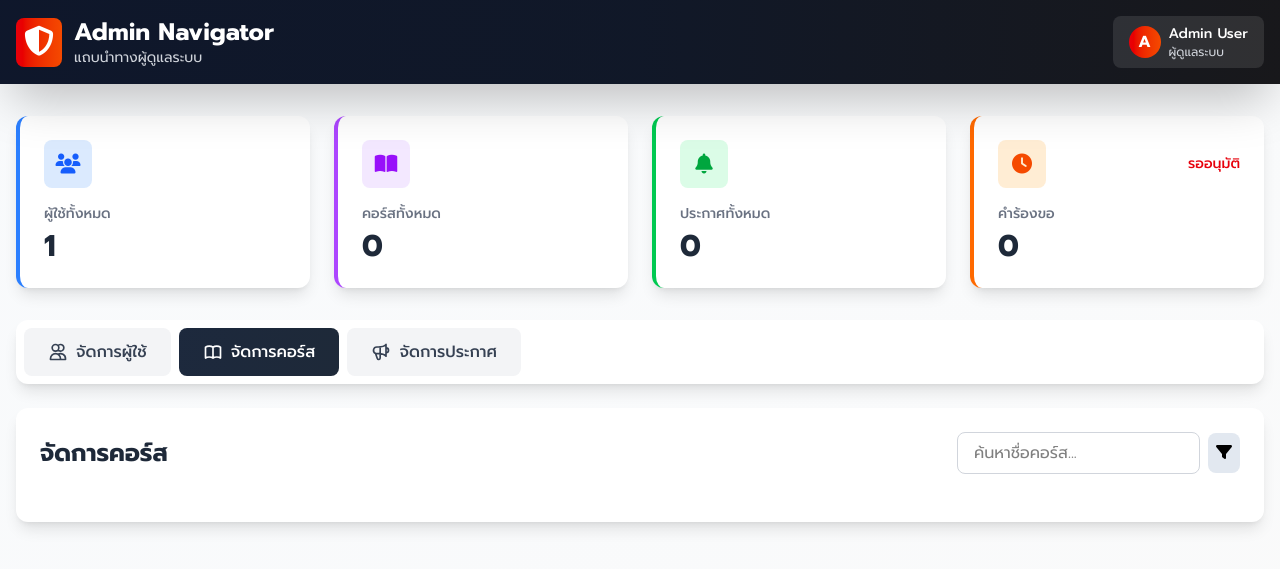
After one commit to pckzy/SSW-ITPost, a Django app: page /administrator/courses in a window 1280 px wide. The commit adds this page. Shown: the top 569 px of the page. Run offline with Django 5.2, Linux system fonts and the light colour scheme; the visitor is signed in with stand-in values (Sample User, id 1); data comes from the database, SQL or seed files in the repository; data that the repository does not hold is empty.

Commit message:
admin manage course

```diff
--- a/itpost/posts/templates/admin_base.html
+++ b/itpost/posts/templates/admin_base.html
@@ -37,7 +37,7 @@
                     </div>
                 </div>
                 <h3 class="text-gray-500 text-sm font-medium mb-1">คอร์สทั้งหมด</h3>
-                <p class="text-3xl font-bold text-gray-800">0</p>
+                <p class="text-3xl font-bold text-gray-800">{{ course_count }}</p>
             </div>
 
             <div class="bg-white rounded-xl shadow-lg p-6 hover:shadow-xl transition-all border-l-4 border-green-500">
@@ -47,7 +47,7 @@
                     </div>
                 </div>
                 <h3 class="text-gray-500 text-sm font-medium mb-1">ประกาศทั้งหมด</h3>
-                <p class="text-3xl font-bold text-gray-800">0</p>
+                <p class="text-3xl font-bold text-gray-800">{{ post_count }}</p>
             </div>
 
             <div class="bg-white rounded-xl shadow-lg p-6 hover:shadow-xl transition-all border-l-4 border-orange-500">
@@ -58,7 +58,7 @@
                     <span class="text-red-600 text-sm font-medium">รออนุมัติ</span>
                 </div>
                 <h3 class="text-gray-500 text-sm font-medium mb-1">คำร้องขอ</h3>
-                <p class="text-3xl font-bold text-gray-800">0</p>
+                <p class="text-3xl font-bold text-gray-800">{{ post_request_count }}</p>
             </div>
         </div>
 
--- /dev/null
+++ b/itpost/posts/templates/admin_manage_course.html
@@ -0,0 +1,137 @@
+{% extends 'admin_base.html' %}
+
+{% load static %}
+
+{% load custom_filter %}
+
+{% block title %}หน้าผู้ดูแล - ITPost{% endblock %}
+
+{% block navbar %}
+{% include 'nav_admin.html' %}
+{% endblock %}
+
+{% block content %}
+<div class="bg-white rounded-xl shadow-lg mb-6 p-2">
+    <div class="flex flex-wrap gap-2">
+        <a href="{% url 'admin_view' %}"
+            class="tab-btn flex-1 sm:flex-none px-6 py-3 rounded-lg bg-gray-100 text-gray-700 font-medium transition-all">
+            <div class="flex items-center justify-center space-x-2">
+                <svg class="hidden sm:flex w-5 h-5" fill="none" stroke="currentColor" viewBox="0 0 24 24">
+                    <path stroke-linecap="round" stroke-linejoin="round" stroke-width="2"
+                        d="M12 4.354a4 4 0 110 5.292M15 21H3v-1a6 6 0 0112 0v1zm0 0h6v-1a6 6 0 00-9-5.197M13 7a4 4 0 11-8 0 4 4 0 018 0z">
+                    </path>
+                </svg>
+                <span>จัดการผู้ใช้</span>
+            </div>
+        </a>
+        <a href="{% url 'admin_course_view' %}"
+            class="tab-btn flex-1 sm:flex-none px-6 py-3 rounded-lg bg-gradient-to-r from-slate-800 to-gray-800 text-white font-medium transition-all hover:bg-gray-200">
+            <div class="flex items-center justify-center space-x-2">
+                <svg class="hidden sm:flex w-5 h-5" fill="none" stroke="currentColor" viewBox="0 0 24 24">
+                    <path stroke-linecap="round" stroke-linejoin="round" stroke-width="2"
+                        d="M12 6.253v13m0-13C10.832 5.477 9.246 5 7.5 5S4.168 5.477 3 6.253v13C4.168 18.477 5.754 18 7.5 18s3.332.477 4.5 1.253m0-13C13.168 5.477 14.754 5 16.5 5c1.747 0 3.332.477 4.5 1.253v13C19.832 18.477 18.247 18 16.5 18c-1.746 0-3.332.477-4.5 1.253">
+                    </path>
+                </svg>
+                <span>จัดการคอร์ส</span>
+            </div>
+        </a>
+        <button onclick="showTab('announcements')" id="announcementsTab"
+            class="tab-btn flex-1 sm:flex-none px-6 py-3 rounded-lg bg-gray-100 text-gray-700 font-medium transition-all hover:bg-gray-200">
+            <div class="flex items-center justify-center space-x-2">
+                <svg class="hidden sm:flex w-5 h-5" fill="none" stroke="currentColor" viewBox="0 0 24 24">
+                    <path stroke-linecap="round" stroke-linejoin="round" stroke-width="2"
+                        d="M11 5.882V19.24a1.76 1.76 0 01-3.417.592l-2.147-6.15M18 13a3 3 0 100-6M5.436 13.683A4.001 4.001 0 017 6h1.832c4.1 0 7.625-1.234 9.168-3v14c-1.543-1.766-5.067-3-9.168-3H7a3.988 3.988 0 01-1.564-.317z">
+                    </path>
+                </svg>
+                <span>จัดการประกาศ</span>
+            </div>
+        </button>
+    </div>
+</div>
+
+
+<div class="space-y-6">
+    <div class="bg-white rounded-xl shadow-lg p-6">
+        <div class="flex flex-col md:flex-row items-center justify-between gap-4 mb-6">
+            <h2 class="text-2xl font-bold text-gray-800">จัดการคอร์ส</h2>
+            <div class="flex items-center space-x-2">
+                <input id="search" type="text" placeholder="ค้นหาชื่อคอร์ส..."
+                    class="px-4 py-2 border bg-white border-gray-300 rounded-lg focus:ring-2 focus:ring-blue-500 focus:border-blue-500" value="{{ request.GET.search }}">
+                <div class="p-2 bg-slate-200 text-slate-800-600 rounded-lg hover:bg-slate-300">
+                    <i class="fa-solid fa-filter"></i>
+                </div>
+            </div>
+        </div>
+
+        <div class="grid grid-cols-1 md:grid-cols-2 lg:grid-cols-3 gap-6">
+
+            {% for c in course_lists %}
+            <div class="p-6 border-2 border-gray-200 rounded-xl hover:border-blue-400 hover:shadow-lg transition-all">
+                <div class="flex justify-between items-start mb-4">
+                    <span class="bg-blue-100 text-blue-700 text-xs font-bold px-3 py-1 rounded-full">{{ c.course_code }}</span>
+                </div>
+                <h3 class="text-xl font-semibold text-gray-800 mb-2">{{ c.course_name }}</h3>
+                <p class="text-gray-600 text-sm mb-4">{{ c.description }}</p>
+
+                <div class="flex items-center justify-between mb-4 text-sm text-gray-500">
+                    <div class="flex items-center space-x-1">
+                        <i class="fa-regular fa-circle-user"></i>
+                        <span>{{ c.student_count }} คน</span>
+                    </div>
+                    <div class="flex items-center space-x-1">
+                        <i class="fa-solid fa-bullhorn"></i>
+                        <span>{{ c.post_count }} ประกาศ</span>
+                    </div>
+                </div>
+
+                <div class="flex space-x-2">
+                    <a href="{% url 'course_detail' c.course_code %}"
+                        class="flex flex-1 justify-center items-center bg-blue-600 text-white px-4 py-2 rounded-lg hover:bg-blue-700 transition-all text-sm font-medium">
+                        ดูรายละเอียด
+                    </a>
+                    <a href="{% url 'course_edit_view' c.id %}"
+                        class="px-4 py-2 border border-gray-300 rounded-lg hover:bg-gray-50 transition-all">
+                        <i class="fa-regular fa-pen-to-square text-gray-600"></i>
+                    </a>
+                    <button class="px-4 py-2 border border-gray-300 rounded-lg hover:bg-gray-50 transition-all">
+                        <i class="fa-regular fa-trash-can text-red-600"></i>
+                    </button>
+                </div>
+            </div>
+            {% endfor %}
+
+        </div>
+        {% if course_lists.has_other_pages %}
+        <div class="flex justify-center mt-8">
+            <div class="flex items-center space-x-2">
+                {% if course_lists.has_previous %}
+                <a href="?{% update_query request page=course_lists.previous_page_number %}"
+                    class="px-3 py-2 bg-white border border-gray-300 text-gray-500 hover:bg-gray-50 rounded-lg transition">
+                    < ก่อนหน้า </a>
+                        {% endif %}
+
+                        <span class="px-4 py-2 bg-slate-800 text-white rounded-lg">
+                            หน้า {{ course_lists.number }} จาก {{ course_lists.paginator.num_pages }}
+                        </span>
+
+                        {% if course_lists.has_next %}
+                        <a href="?{% update_query request page=course_lists.next_page_number %}"
+                            class="px-3 py-2 bg-white border border-gray-300 text-gray-500 hover:bg-gray-50 rounded-lg transition">
+                            ถัดไป >
+                        </a>
+                        {% endif %}
+            </div>
+        </div>
+        {% endif %}
+    </div>
+
+
+</div>
+
+
+
+{% endblock %}
+
+{% block script%}
+<script src="{% static '/js/admin_course.js' %}"></script>
+{% endblock %}
--- a/itpost/posts/templates/nav_admin.html
+++ b/itpost/posts/templates/nav_admin.html
@@ -16,7 +16,7 @@
                     </div>
                 </div>
             </a>
-            <div class="flex items-center space-x-4">
+            <div class="flex items-center space-x-1 md:space-x-4">
                 <button class="md:hidden p-2 rounded-lg hover:bg-[rgba(255,255,255,0.1)]" onclick="toggleBar()">
                     <i class="fa-solid fa-bars text-white text-2xl"></i>
                 </button>
--- a/itpost/posts/urls.py
+++ b/itpost/posts/urls.py
@@ -20,5 +20,6 @@ urlpatterns = [
     path("manage_course/create_posts/", views.ProfCreatePostView.as_view(), name="prof_create_post_view"),
     path("manage_course/edit_course/<int:course_id>/", views.EditCourseView.as_view(), name="course_edit_view"),
     path("administrator/", views.AdminView.as_view(), name="admin_view"),
+    path("administrator/courses", views.AdminCourseView.as_view(), name="admin_course_view"),
     path("api/enroll_course/<int:course_id>/", views.EnrollCourseAPIView.as_view(), name="enroll_course_view"),
 ]
--- a/itpost/posts/views.py
+++ b/itpost/posts/views.py
@@ -5,6 +5,7 @@ from django.contrib.auth import login, logout, update_session_auth_hash
 from django.contrib.auth.mixins import LoginRequiredMixin, PermissionRequiredMixin
 from django.contrib.auth.models import User, Group
 from django.db.models import Q, OuterRef, Subquery, Exists
+from django.core.paginator import Paginator
 
 
 from .models import *
@@ -453,17 +454,34 @@ class EditProfileView(LoginRequiredMixin, View):
             return redirect('/')
 
 
+def get_all_info_context(user):
+    user_count = User.objects.all().count()
+    course_count = Course.objects.all().count()
+    post_count = Post.objects.all().count()
+    post_request_count = Post.objects.filter(status='pending').count()
+    group = user.groups.first()
+
+    return {
+        'user': user,
+        'group': group,
+        'user_count': user_count,
+        'course_count': course_count,
+        'post_count': post_count,
+        'post_request_count': post_request_count,
+    }
+
+
 class AdminView(LoginRequiredMixin, PermissionRequiredMixin, View):
     permission_required = 'posts.change_group'
 
     def get(self, request):
-        context = get_user_context(request.user)
+        context = get_all_info_context(request.user)
 
         search_query = request.GET.get("search", "").strip()
         group_query = request.GET.get("group", "")
 
+        request.session['return_to'] = request.path
 
-        request.session['return_to'] = request.path
         users = User.objects.all().order_by('username')
         context['user_count'] = users.count()
 
@@ -482,3 +500,32 @@ class AdminView(LoginRequiredMixin, PermissionRequiredMixin, View):
         context['users'] = users
         context['all_groups'] = all_groups
         return render(request, 'admin_dashboard.html', context)
+
+
+
+class AdminCourseView(LoginRequiredMixin, PermissionRequiredMixin, View):
+    permission_required = 'posts.change_group'
+
+    def get(self, request):
+        context = get_all_info_context(request.user)
+
+        search_query = request.GET.get("search", "").strip()
+
+        request.session['return_to'] = request.path
+
+        course_lists = Course.objects.all().order_by('-created_at')
+
+        if search_query:
+            course_lists = course_lists.filter(
+                Q(course_code__icontains=search_query) |
+                Q(course_name__icontains=search_query) |
+                Q(description__icontains=search_query)
+            )
+
+        paginator = Paginator(course_lists, 3)
+        page_number = request.GET.get('page')
+        courses = paginator.get_page(page_number)
+
+
+        context['course_lists'] = courses
+        return render(request, 'admin_manage_course.html', context)
--- a/itpost/static/dist/styles.css
+++ b/itpost/static/dist/styles.css
@@ -44,6 +44,7 @@
     --color-blue-100: oklch(93.2% 0.032 255.585);
     --color-blue-200: oklch(88.2% 0.059 254.128);
     --color-blue-300: oklch(80.9% 0.105 251.813);
+    --color-blue-400: oklch(70.7% 0.165 254.624);
     --color-blue-500: oklch(62.3% 0.214 259.815);
     --color-blue-600: oklch(54.6% 0.245 262.881);
     --color-blue-700: oklch(48.8% 0.243 264.376);
@@ -57,6 +58,7 @@
     --color-indigo-700: oklch(45.7% 0.24 277.023);
     --color-purple-50: oklch(97.7% 0.014 308.299);
     --color-purple-100: oklch(94.6% 0.033 307.174);
+    --color-purple-300: oklch(82.7% 0.119 306.383);
     --color-purple-500: oklch(62.7% 0.265 303.9);
     --color-purple-600: oklch(55.8% 0.288 302.321);
     --color-purple-700: oklch(49.6% 0.265 301.924);
@@ -64,6 +66,7 @@
     --color-purple-900: oklch(38.1% 0.176 304.987);
     --color-pink-50: oklch(97.1% 0.014 343.198);
     --color-pink-100: oklch(94.8% 0.028 342.258);
+    --color-pink-300: oklch(82.3% 0.12 346.018);
     --color-pink-500: oklch(65.6% 0.241 354.308);
     --color-pink-600: oklch(59.2% 0.249 0.584);
     --color-pink-700: oklch(52.5% 0.223 3.958);
@@ -77,6 +80,7 @@
     --color-slate-50: oklch(98.4% 0.003 247.858);
     --color-slate-100: oklch(96.8% 0.007 247.896);
     --color-slate-200: oklch(92.9% 0.013 255.508);
+    --color-slate-300: oklch(86.9% 0.022 252.894);
     --color-slate-500: oklch(55.4% 0.046 257.417);
     --color-slate-600: oklch(44.6% 0.043 257.281);
     --color-slate-700: oklch(37.2% 0.044 257.287);
@@ -425,6 +429,9 @@
   .mt-4 {
     margin-top: calc(var(--spacing) * 4);
   }
+  .mt-8 {
+    margin-top: calc(var(--spacing) * 8);
+  }
   .mt-10 {
     margin-top: calc(var(--spacing) * 10);
   }
@@ -974,6 +981,12 @@
   .bg-slate-100 {
     background-color: var(--color-slate-100);
   }
+  .bg-slate-200 {
+    background-color: var(--color-slate-200);
+  }
+  .bg-slate-800 {
+    background-color: var(--color-slate-800);
+  }
   .bg-white {
     background-color: var(--color-white);
   }
@@ -1515,6 +1528,13 @@
       }
     }
   }
+  .hover\:border-blue-400 {
+    &:hover {
+      @media (hover: hover) {
+        border-color: var(--color-blue-400);
+      }
+    }
+  }
   .hover\:border-indigo-300 {
     &:hover {
       @media (hover: hover) {
@@ -1522,6 +1542,20 @@
       }
     }
   }
+  .hover\:border-pink-300 {
+    &:hover {
+      @media (hover: hover) {
+        border-color: var(--color-pink-300);
+      }
+    }
+  }
+  .hover\:border-purple-300 {
+    &:hover {
+      @media (hover: hover) {
+        border-color: var(--color-purple-300);
+      }
+    }
+  }
   .hover\:bg-\[rgba\(255\,255\,255\,0\.1\)\] {
     &:hover {
       @media (hover: hover) {
@@ -1638,6 +1672,13 @@
     &:hover {
       @media (hover: hover) {
         background-color: var(--color-slate-200);
+      }
+    }
+  }
+  .hover\:bg-slate-300 {
+    &:hover {
+      @media (hover: hover) {
+        background-color: var(--color-slate-300);
       }
     }
   }
@@ -1769,6 +1810,14 @@
     &:hover {
       @media (hover: hover) {
         text-decoration-line: underline;
+      }
+    }
+  }
+  .hover\:shadow-lg {
+    &:hover {
+      @media (hover: hover) {
+        --tw-shadow: 0 10px 15px -3px var(--tw-shadow-color, rgb(0 0 0 / 0.1)), 0 4px 6px -4px var(--tw-shadow-color, rgb(0 0 0 / 0.1));
+        box-shadow: var(--tw-inset-shadow), var(--tw-inset-ring-shadow), var(--tw-ring-offset-shadow), var(--tw-ring-shadow), var(--tw-shadow);
       }
     }
   }
--- /dev/null
+++ b/itpost/static/js/admin_course.js
@@ -0,0 +1,25 @@
+let typingTimer;
+const doneTypingInterval = 500;
+
+const searchInput = document.getElementById('search');
+const currentPath = window.location.pathname;
+
+if (searchInput && searchInput.value !== '') {
+    const endPosition = searchInput.value.length;
+    searchInput.setSelectionRange(endPosition, endPosition);
+    searchInput.focus();
+}
+
+searchInput.addEventListener('keyup', () => {
+    clearTimeout(typingTimer);
+    typingTimer = setTimeout(doneTyping, doneTypingInterval);
+});
+
+function doneTyping() {
+    const searchValue = searchInput.value.trim();
+
+    const query = new URLSearchParams();
+    if (searchValue) query.append('search', searchValue);
+
+    window.location.href = `${currentPath}?${query.toString()}`;
+}
```
Also changed, not shown: itpost/posts/templates/admin_dashboard.html (+5 -5 lines), itpost/posts/templatetags/custom_filter.py (+7 -0 lines).
